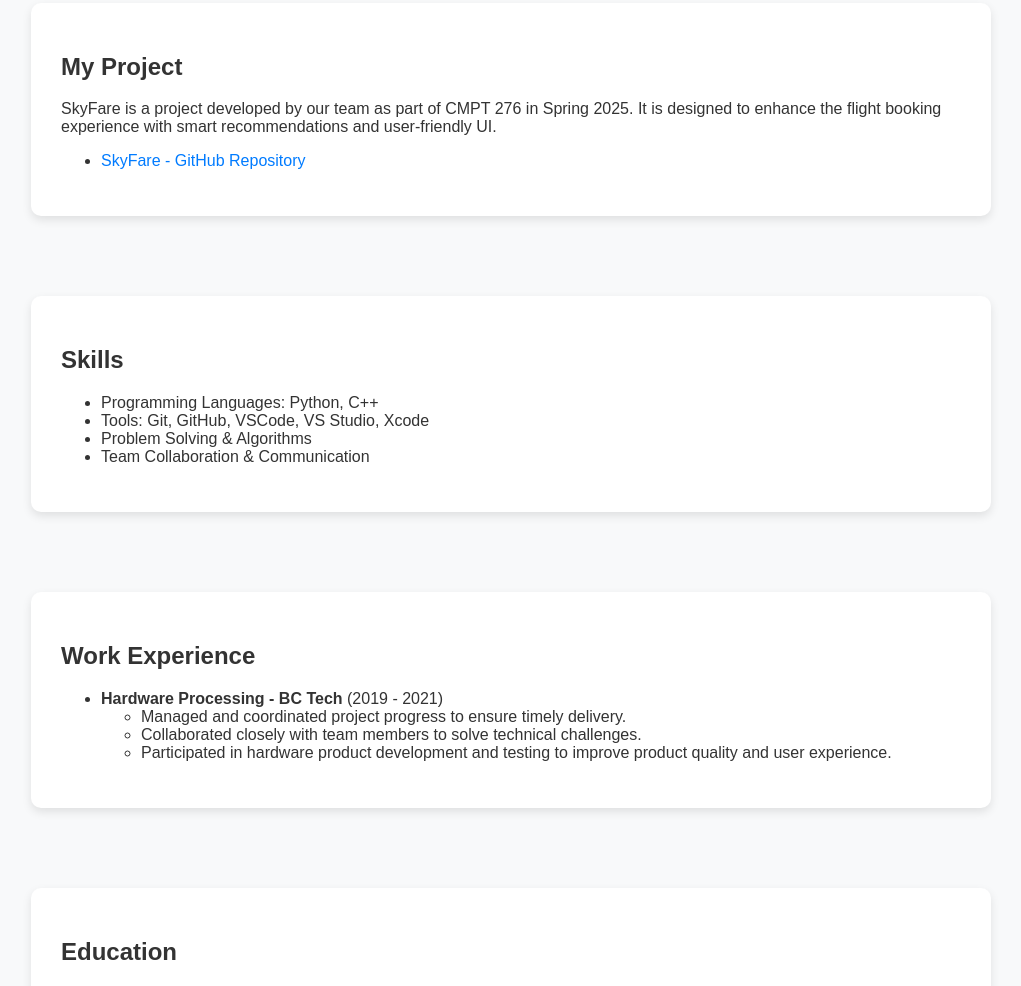
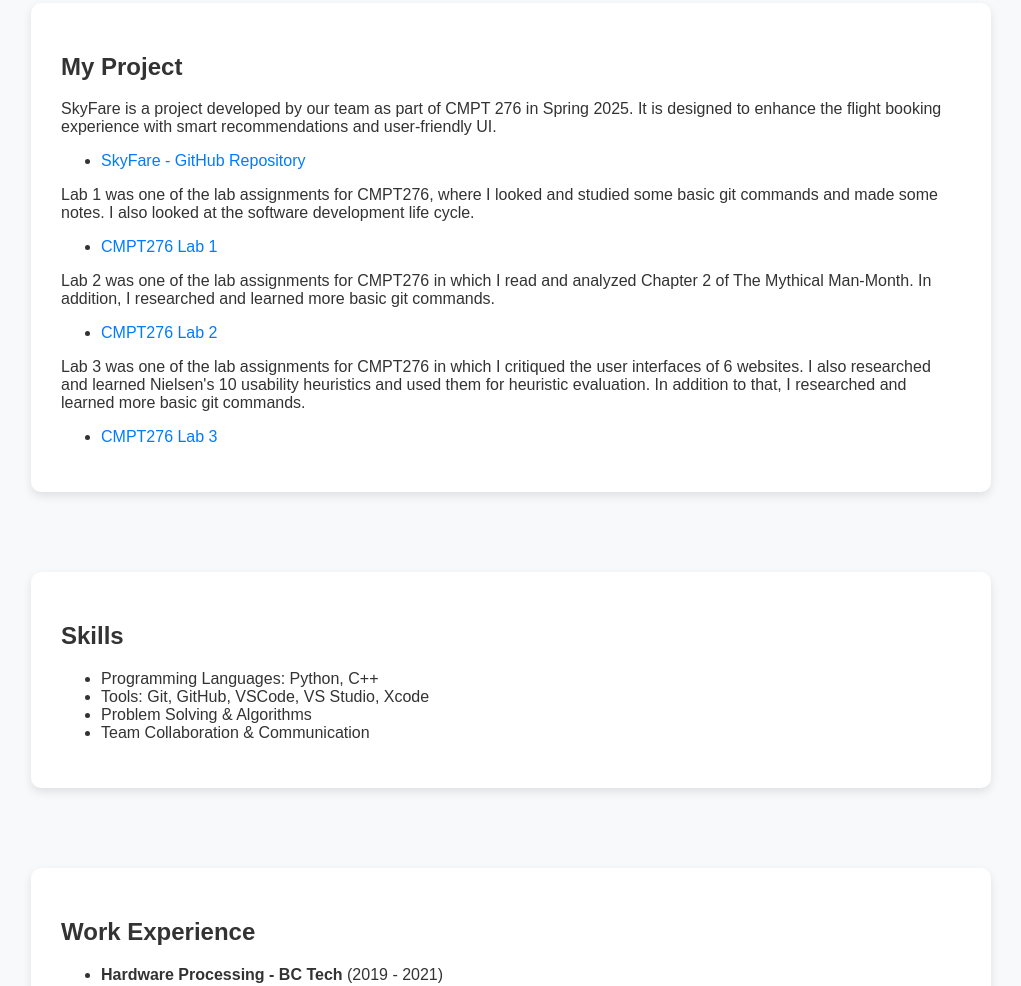
Before and after one commit to Swordfinger/Swordfinger.github.io, a plain HTML site: page index.html in a window 1280 px wide. Shown: the part 741-1727 px from the top of the page, without its empty margins (129-1150 px from the left). Drawn offline with Linux system fonts and the light colour scheme.

Commit message:
Added more Project in my Project section also updated some alt text in the hobby section photos

```diff
--- a/index.html
+++ b/index.html
@@ -58,6 +58,18 @@
             <p>SkyFare is a project developed by our team as part of CMPT 276 in Spring 2025. It is designed to enhance the flight booking experience with smart recommendations and user-friendly UI.</p>
             <ul>
                 <li><a href="https://github.com/CMPT-276-SPRING-2025/final-project-19-leafs.git" target="_blank">SkyFare - GitHub Repository</a></li>
+            </ul>
+            <p>Lab 1 was one of the lab assignments for CMPT276, where I looked and studied some basic git commands and made some notes. I also looked at the software development life cycle.</p>
+            <ul>
+                <li><a href="https://github.com/Swordfinger/Kaiwen-Tao-Lab-1.git" target="_blank">CMPT276 Lab 1</a></li>
+            </ul>
+            <p>Lab 2 was one of the lab assignments for CMPT276 in which I read and analyzed Chapter 2 of The Mythical Man-Month. In addition, I researched and learned more basic git commands.</p>
+            <ul>
+                <li><a href="https://github.com/Swordfinger/Kaiwen-Tao-Lab-2.git" target="_blank">CMPT276 Lab 2</a></li>
+            </ul>
+            <p>Lab 3 was one of the lab assignments for CMPT276 in which I critiqued the user interfaces of 6 websites. I also researched and learned Nielsen's 10 usability heuristics and used them for heuristic evaluation. In addition to that, I researched and learned more basic git commands. </p>
+            <ul>
+                <li><a href="https://github.com/Swordfinger/Kaiwen-Tao-Lab-3.git" target="_blank">CMPT276 Lab 3</a></li>
             </ul>
         </div>
     </section>
```
